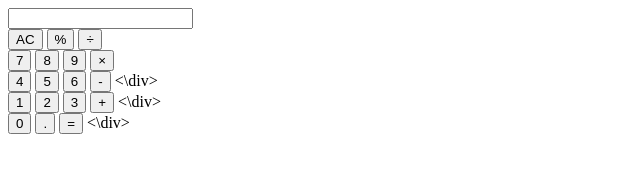
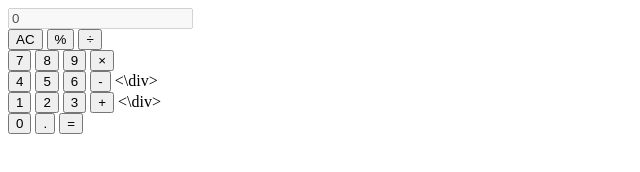
Before and after one commit to Kujih/Calculator, a plain HTML site: page index.html in a window 1280 px wide. Shown: the whole page, without its empty margins (0-640 px from the left). Drawn offline with Linux system fonts and the light colour scheme.

Commit message:
Update index.html

```diff
--- a/index.html
+++ b/index.html
@@ -7,7 +7,7 @@
   </head>
   <body>
     <div class="calculator">
-      <input type="text" class="calculator-screen" />
+      <input type="text" class="calculator-screen" value="0" disabled />
       <div class="calculator-key">
         <div class="row">
           <button class="all-clear">AC</button>
@@ -36,7 +36,6 @@
           <button class="number zero-btn">0</button>
           <button class="decimal">.</button>
           <button class="equal-sign">=</button>
-          <\div>
         </div>
     </div>
   </body>
```
